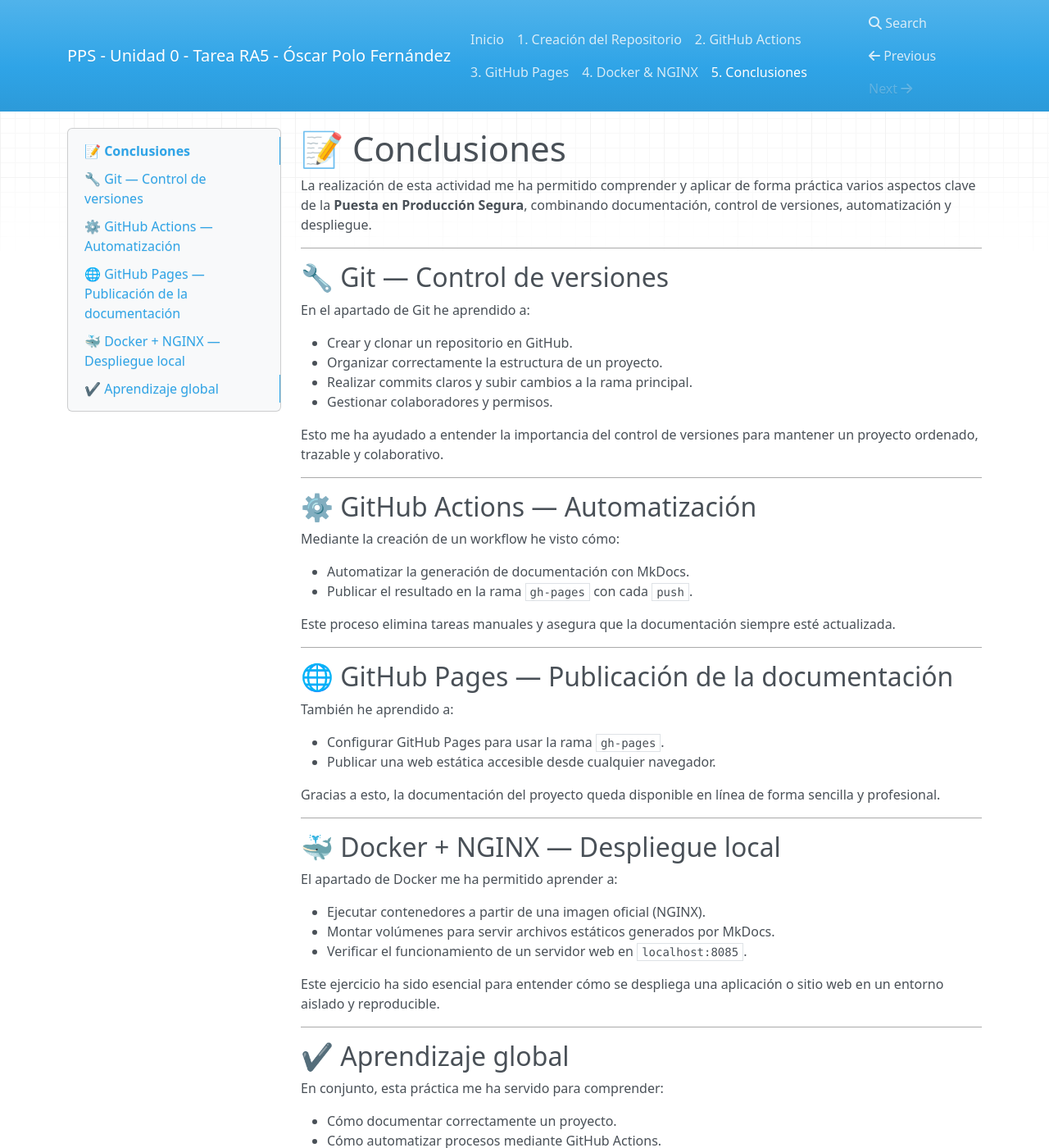
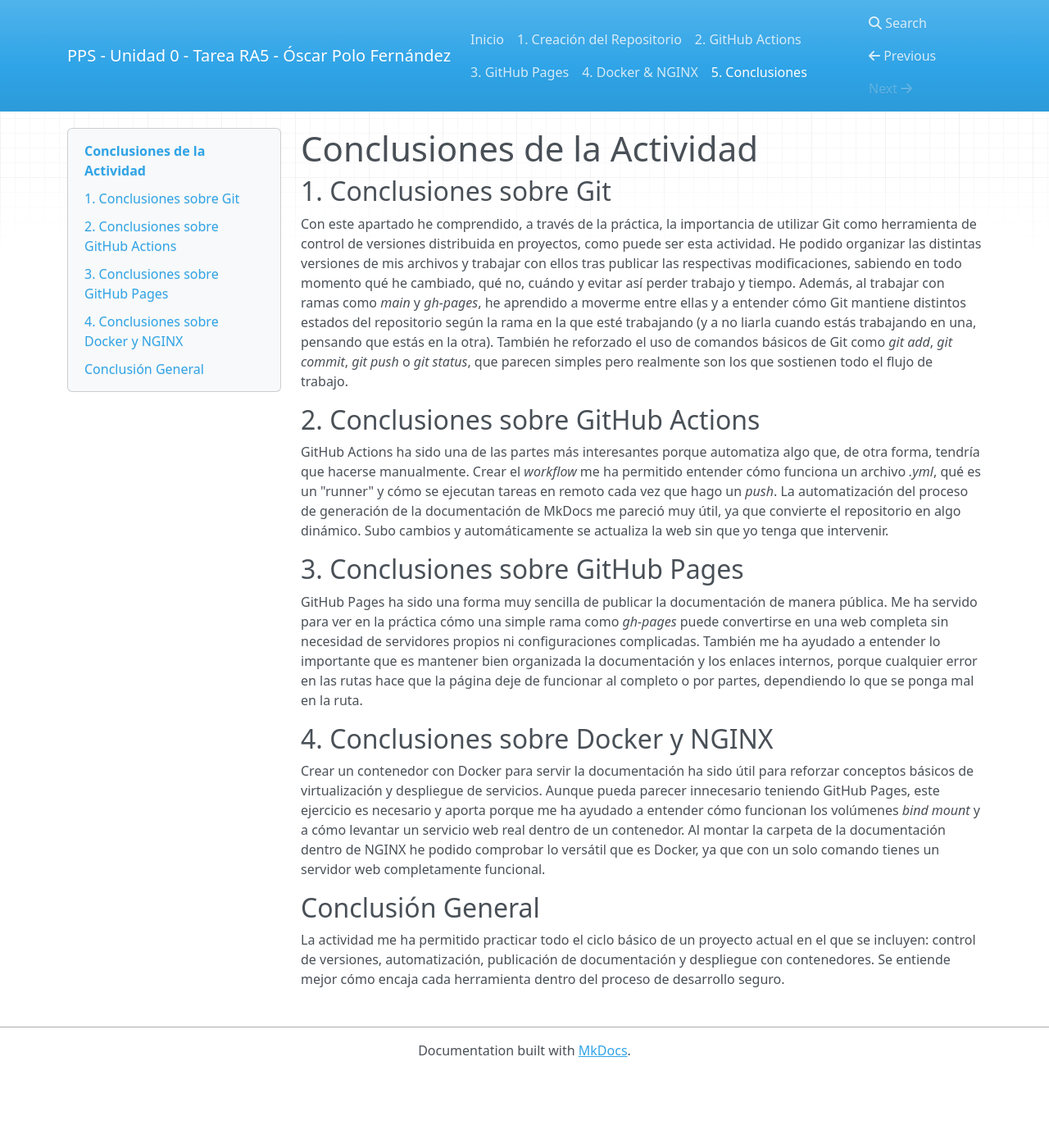
Before and after one commit to PPSOscar/PPS-Unidad0-Tarea-Oscar, an MkDocs documentation site: the page built from docs/conclusiones.md, in a window 1280 px wide and 1400 px high. Shown: the whole window at 82% size. Built offline with MkDocs 1.6.1, drawn with Linux system fonts in a browser that asks for light colours; nearby versions of some CDN libraries; some of the changed text lies outside the part shown.

Commit message:
modificaciones finales documentacion

```diff
--- a/docs/conclusiones.md
+++ b/docs/conclusiones.md
@@ -1,65 +1,29 @@
-# 📝 Conclusiones
+# Conclusiones de la Actividad
+## 1. Conclusiones sobre Git
 
-La realización de esta actividad me ha permitido comprender y aplicar de forma práctica varios aspectos clave de la **Puesta en Producción Segura**, combinando documentación, control de versiones, automatización y despliegue.
+Con este apartado he comprendido, a través de la práctica, la importancia de utilizar Git como herramienta de control de versiones distribuida en proyectos, como puede ser esta actividad. He podido organizar las distintas versiones de mis archivos y trabajar con ellos tras publicar las respectivas modificaciones, sabiendo en todo momento qué he cambiado, qué no, cuándo y  evitar así perder trabajo y tiempo.
+Además, al trabajar con ramas como _main_ y _gh-pages_, he aprendido a moverme entre ellas y a entender cómo Git mantiene distintos estados del repositorio según la rama en la que esté trabajando (y a no liarla cuando estás trabajando en una, pensando que estás en la otra).
+También he reforzado el uso de comandos básicos de Git como _git add_, _git commit_, _git push_ o _git status_, que parecen simples pero realmente son los que sostienen todo el flujo de trabajo.
 
----
+## 2. Conclusiones sobre GitHub Actions
 
-## 🔧 Git — Control de versiones
+GitHub Actions ha sido una de las partes más interesantes porque automatiza algo que, de otra forma, tendría que hacerse manualmente.
+Crear el _workflow_ me ha permitido entender cómo funciona un archivo _.yml_, qué es un "runner" y cómo se ejecutan tareas en remoto cada vez que hago un _push_.
+La automatización del proceso de generación de la documentación de MkDocs me pareció muy útil, ya que convierte el repositorio en algo dinámico. Subo cambios y automáticamente se actualiza la web sin que yo tenga que intervenir.
 
-En el apartado de Git he aprendido a:
+## 3. Conclusiones sobre GitHub Pages
 
-- Crear y clonar un repositorio en GitHub.
-- Organizar correctamente la estructura de un proyecto.
-- Realizar commits claros y subir cambios a la rama principal.
-- Gestionar colaboradores y permisos.
+GitHub Pages ha sido una forma muy sencilla de publicar la documentación de manera pública.
+Me ha servido para ver en la práctica cómo una simple rama como _gh-pages_ puede convertirse en una web completa sin necesidad de servidores propios ni configuraciones complicadas.
+También me ha ayudado a entender lo importante que es mantener bien organizada la documentación y los enlaces internos, porque cualquier error en las rutas hace que la página deje de funcionar al completo o por partes, dependiendo lo que se ponga mal en la ruta.
 
-Esto me ha ayudado a entender la importancia del control de versiones para mantener un proyecto ordenado, trazable y colaborativo.
+## 4. Conclusiones sobre Docker y NGINX
 
----
+Crear un contenedor con Docker para servir la documentación ha sido útil para reforzar conceptos básicos de virtualización y  despliegue de servicios.
+Aunque pueda parecer innecesario teniendo GitHub Pages, este ejercicio es necesario y aporta porque me ha ayudado a entender cómo funcionan los volúmenes _bind mount_ y a cómo levantar un servicio web real dentro de un contenedor.
+Al montar la carpeta de la documentación dentro de NGINX he podido comprobar lo versátil que es Docker, ya que con un solo comando tienes un servidor web completamente funcional.
 
-## ⚙️ GitHub Actions — Automatización
+## Conclusión General
 
-Mediante la creación de un workflow he visto cómo:
-
-- Automatizar la generación de documentación con MkDocs.
-- Publicar el resultado en la rama `gh-pages` con cada `push`.
-
-Este proceso elimina tareas manuales y asegura que la documentación siempre esté actualizada.
-
----
-
-## 🌐 GitHub Pages — Publicación de la documentación
-
-También he aprendido a:
-
-- Configurar GitHub Pages para usar la rama `gh-pages`.
-- Publicar una web estática accesible desde cualquier navegador.
-
-Gracias a esto, la documentación del proyecto queda disponible en línea de forma sencilla y profesional.
-
----
-
-## 🐳 Docker + NGINX — Despliegue local
-
-El apartado de Docker me ha permitido aprender a:
-
-- Ejecutar contenedores a partir de una imagen oficial (NGINX).
-- Montar volúmenes para servir archivos estáticos generados por MkDocs.
-- Verificar el funcionamiento de un servidor web en `localhost:8085`.
-
-Este ejercicio ha sido esencial para entender cómo se despliega una aplicación o sitio web en un entorno aislado y reproducible.
-
----
-
-## ✔ Aprendizaje global
-
-En conjunto, esta práctica me ha servido para comprender:
-
-- Cómo documentar correctamente un proyecto.
-- Cómo automatizar procesos mediante GitHub Actions.
-- Cómo publicar documentación con GitHub Pages.
-- Cómo desplegar una web estática con Docker y NGINX.
-
-Ha sido una experiencia completa que combina documentación, automatización, publicación y despliegue, permitiéndome visualizar un flujo de trabajo más profesional y seguro.
-
----
+La actividad me ha permitido practicar todo el ciclo básico de un proyecto actual en el que se incluyen: control de versiones, automatización, publicación de documentación y despliegue con contenedores.
+Se entiende mejor cómo encaja cada herramienta dentro del proceso de desarrollo seguro.
--- a/docs/docker.md
+++ b/docs/docker.md
@@ -119,5 +119,3 @@
 ![eliminar](img/imagenes_docker/eliminar.png)
 
 ---
-**Con este apartado he podido desplegar de forma segura y reproducible una web estática generada con MkDocs utilizando Docker y NGINX.**
----
```
Also changed, not shown: docs/git.md (+1 -3 lines), docs/gitActions.md (+1 -3 lines), docs/gitPages.md (+1 -1 lines).
